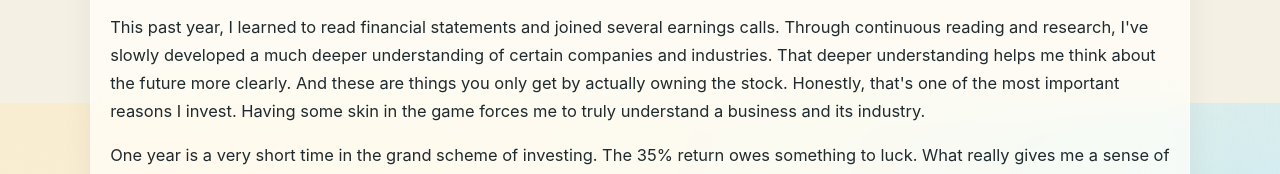
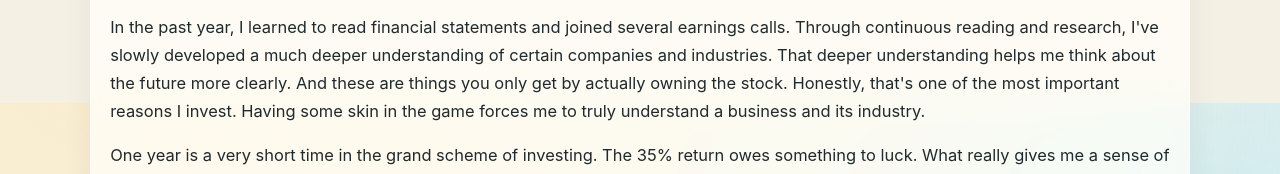
Before and after one commit to wangzizhe/wangzizhe.github.io, a plain HTML site: page posts/2026-05-10-one-year-of-investing-en.html in a window 1280 px wide. Shown: the part 1497-1671 px from the top of the page. Drawn offline with Linux system fonts and the light colour scheme.

Commit message:
content: update 2026-05-10 blog post

```diff
--- a/posts/2026-05-10-one-year-of-investing-en.html
+++ b/posts/2026-05-10-one-year-of-investing-en.html
@@ -118,7 +118,7 @@
         <h4>Conclusion</h4>
         <p>Before I started investing, I never really understood why so many retail investors chase highs and sell into lows. I also wasn't sure how my own mindset would hold up during a sharp downturn. A year later, it turns out my temperament is pretty steady. If anything, I understand even less now why people chase rallies and panic during selloffs. For me, a market selloff is exactly the time to add to quality names. If a good stock looks expensive, I'll open a small starter position and add more if the price pulls back.</p>
 
-        <p>This past year, I learned to read financial statements and joined several earnings calls. Through continuous reading and research, I've slowly developed a much deeper understanding of certain companies and industries. That deeper understanding helps me think about the future more clearly. And these are things you only get by actually owning the stock. Honestly, that's one of the most important reasons I invest. Having some skin in the game forces me to truly understand a business and its industry.</p>
+        <p>In the past year, I learned to read financial statements and joined several earnings calls. Through continuous reading and research, I've slowly developed a much deeper understanding of certain companies and industries. That deeper understanding helps me think about the future more clearly. And these are things you only get by actually owning the stock. Honestly, that's one of the most important reasons I invest. Having some skin in the game forces me to truly understand a business and its industry.</p>
 
         <p>One year is a very short time in the grand scheme of investing. The 35% return owes something to luck. What really gives me a sense of solid footing is that I've started to build a framework for thinking that belongs to me. I don't feel invincible after a big rally, and I don't doubt everything after a pullback. At its core, investing is about exchanging sound judgment for the value that time builds. And time is the one thing that treats everyone equally. The only difference is whether you have the patience to stand on its side. Next anniversary, I hope to look back just as calmly and honestly.</p>
 
```
